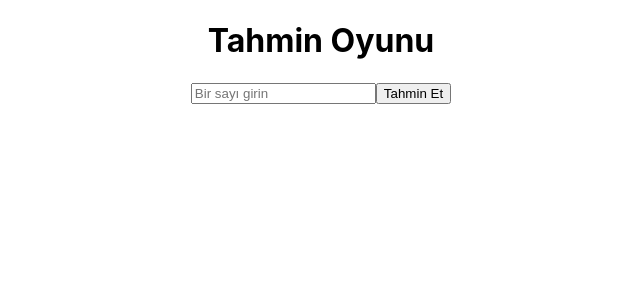
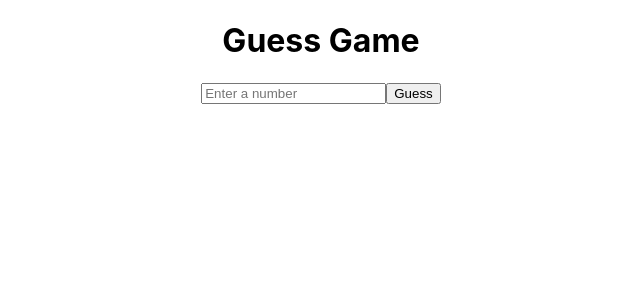
Before and after one commit to busracopur/1030510216_BS435_WebProgramlama, a React (Create React App) app in the folder my-app/: page / in a window 1280 px wide. Shown: the top 300 px of the page, without its empty margins (319-959 px from the left). Built offline with nearby package versions, Linux system fonts and the light colour scheme.

Commit message:
changes in handleGuess

```diff
--- a/my-app/src/App.js
+++ b/my-app/src/App.js
@@ -20,32 +20,34 @@ function App() {
   function handleGuess() {
     const guess = parseInt(userGuess, 10);
       if (isNaN(guess)) {
-          setMessage('Lütfen geçerli bir sayı girin.');
+          setMessage('Please enter a valid number!');
       }
       else {
           if (guess === targetNumber) {
-              setMessage('Tebrikler! Doğru tahmin!');
+              setMessage('Congratulations correct guess!');
           } else if (guess < targetNumber) {
-              setMessage('Daha büyük bir sayı deneyin.');
+              setMessage('Try a larger number.');
           } else {
-              setMessage('Daha küçük bir sayı deneyin.');
+              setMessage('Try a smaller number.');
           }
       }
   }
 
     console.log('guess:', userGuess);
 
+
+
   return (
       <div className="App">
-        <h1>Tahmin Oyunu</h1>
+        <h1>Guess Game</h1>
         <p>{message}</p>
         <input
-            placeholder="Bir sayı girin"
+            placeholder="Enter a number"
             type="text"
             value={userGuess}
             onChange={handleInputChange}
         />
-        <button onClick={handleGuess}>Tahmin Et</button>
+        <button onClick={handleGuess}>Guess</button>
       </div>
   );
 }
```
